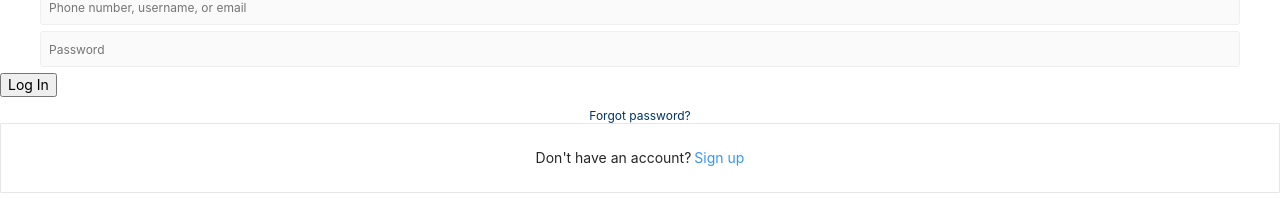
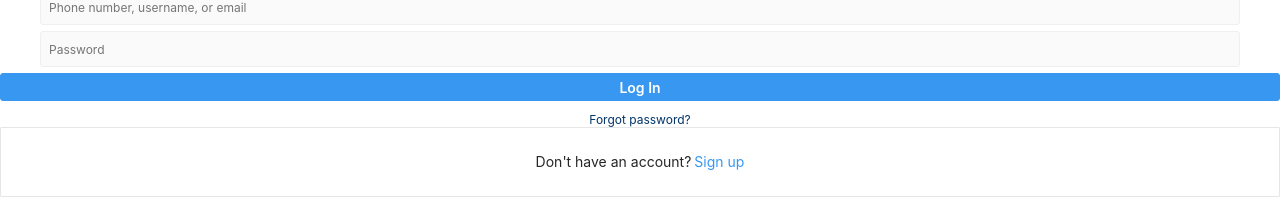
Before and after one commit to hobbysinan/firsproject, a Next.js app: page / in a window 1280 px wide. Shown: the part 213-411 px from the top of the page. Built offline with nearby package versions, Linux system fonts and the light colour scheme.

Commit message:
Update Insta.js

```diff
--- a/components/Insta.js
+++ b/components/Insta.js
@@ -31,7 +31,7 @@ autocorrect="off" />
                     </div>
       <button style={{
   margin: "auto",
-}} class="center" type="submit" disabled={state.submitting}>
+}} class="btn" type="submit" disabled={state.submitting}>
         Log In
       </button>
     </form>
```
